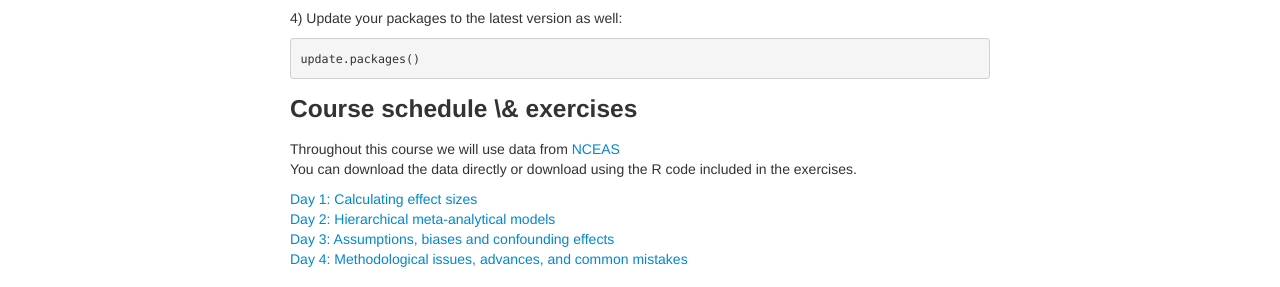
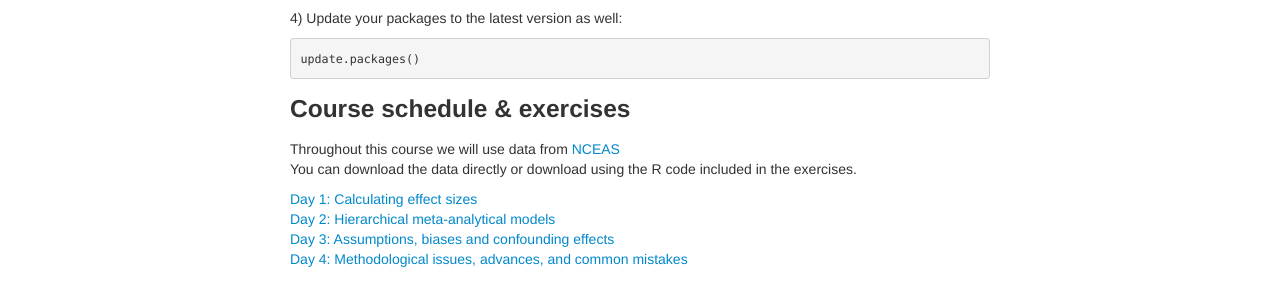
Before and after one commit to dylancraven/MetaAnalysis_Course, a Jekyll site: the page built from index.md, in a window 1280 px wide. Shown: the part 526-813 px from the top of the page. Built offline with Jekyll 4.4.1, drawn with Linux system fonts in a browser that asks for light colours.

Commit message:
editssss

````diff
--- a/index.md
+++ b/index.md
@@ -29,7 +29,7 @@ updateR()
 update.packages()
 ```
 
-### Course schedule \& exercises
+### Course schedule & exercises
 
 Throughout this course we will use data from [NCEAS](https://www.nceas.ucsb.edu/meta/publications.html#d_t_t)
 You can download the data directly or download using the R code included in the exercises.
````
